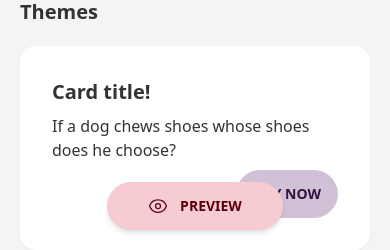
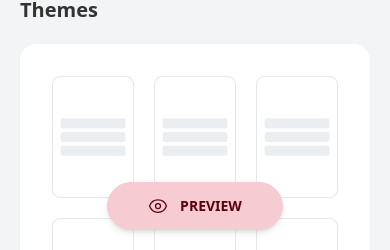
Before and after one commit to harithya/NextTree, a Next.js app: page /admin/appearance in a window 390 px wide. Shown: the part 594-844 px from the top of the page. Built offline with nearby package versions, Linux system fonts and the light colour scheme.

Commit message:
mengubah phone menjadi fixed

```diff
--- /dev/null
+++ b/components/Appearance/CardTheme.tsx
@@ -0,0 +1,20 @@
+import React from "react";
+import Image from "next/image";
+
+const CardTheme = () => {
+  return (
+    <div className="h-42 w-full border rounded-lg bg-gray-100">
+      <div>
+        <Image
+          src="/theme.png"
+          className="rounded-lg"
+          alt="Theme"
+          width={300}
+          height={300}
+        />
+      </div>
+    </div>
+  );
+};
+
+export default CardTheme;
--- a/components/Layout/EditorLayout.tsx
+++ b/components/Layout/EditorLayout.tsx
@@ -21,10 +21,12 @@ const EditorLayout: React.FC<PropsWithChildren<Props>> = ({
           </div>
           <div className="xl:px-40">{children}</div>
         </div>
-        <div className="xl:w-4/12 hidden xl:block">
-          <PhoneLayout>
-            <PreviewContent />
-          </PhoneLayout>
+        <div className="xl:w-4/12 hidden xl:block mt-20">
+          <div className="xl:fixed top-24">
+            <PhoneLayout>
+              <PreviewContent />
+            </PhoneLayout>
+          </div>
         </div>
       </div>
       <div className="fixed xl:hidden bottom-5 right-0 left-0 flex justify-center items-center">
--- a/components/Layout/MainLayout.tsx
+++ b/components/Layout/MainLayout.tsx
@@ -5,7 +5,9 @@ const MainLayout: React.FC<PropsWithChildren> = ({ children }) => {
   return (
     <div className="w-full">
       <Header />
-      <div className="container xl:py-10">{children}</div>
+      <div className="container">
+        <div className="mt-16">{children}</div>
+      </div>
     </div>
   );
 };
--- a/components/Layout/_Partials/Header.tsx
+++ b/components/Layout/_Partials/Header.tsx
@@ -16,19 +16,19 @@ const Header = () => {
   };
 
   return (
-    <div className="navbar bg-base-100 container flex justify-between">
+    <div className="navbar bg-base-100 container flex justify-between fixed z-50 top-0 ">
       <div className="space-x-5">
         <a className="btn btn-ghost normal-case text-xl">
           <Image src={"/next.svg"} height={80} width={80} alt="Logo Next JS" />
         </a>
         <div className="lg:block hidden">
           <ul className="menu menu-horizontal px-5 space-x-5">
-            <li>
+            {/* <li>
               <Link href={"/admin/home"} className={isActive("/admin/home")}>
                 <HomeIcon className="h-5 w-5" />
                 <label>Dashboard</label>
               </Link>
-            </li>
+            </li> */}
             <li>
               <Link href={"/admin/links"} className={isActive("/admin/links")}>
                 <LinkIcon className="h-5 w-5" />
--- a/pages/admin/appearance.tsx
+++ b/pages/admin/appearance.tsx
@@ -1,8 +1,10 @@
+import CardTheme from "@/components/Appearance/CardTheme";
 import ImageProfile from "@/components/Appearance/ImageProfile";
 import EditorLayout from "@/components/Layout/EditorLayout";
 import Section from "@/components/Layout/Section";
 import React, { ReactElement } from "react";
 
+const arr = [1, 2, 3, 4, 5, 6, 7, 8];
 const Appearance = () => {
   return (
     <div className="space-y-10">
@@ -30,10 +32,10 @@ const Appearance = () => {
       <Section title="Themes">
         <div className="card w-full bg-base-100 shadow-sm">
           <div className="card-body">
-            <h2 className="card-title">Card title!</h2>
-            <p>If a dog chews shoes whose shoes does he choose?</p>
-            <div className="card-actions justify-end">
-              <button className="btn btn-primary">Buy Now</button>
+            <div className="grid grid-cols-3 gap-5">
+              {arr.map((val) => (
+                <CardTheme key={val} />
+              ))}
             </div>
           </div>
         </div>
--- a/styles/globals.css
+++ b/styles/globals.css
@@ -2,11 +2,8 @@
 @tailwind components;
 @tailwind utilities;
 
-html {
-  @apply w-full;
-}
-html body {
-  @apply bg-gray-100 h-full w-full;
+body {
+  @apply bg-gray-100 min-h-screen w-full;
 }
 
 @layer components {
```
Also changed, not shown: public/theme.png (added).
